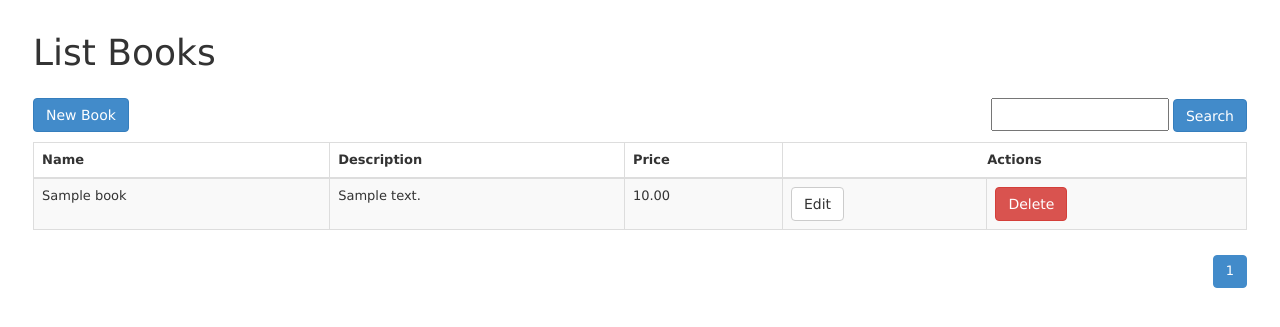
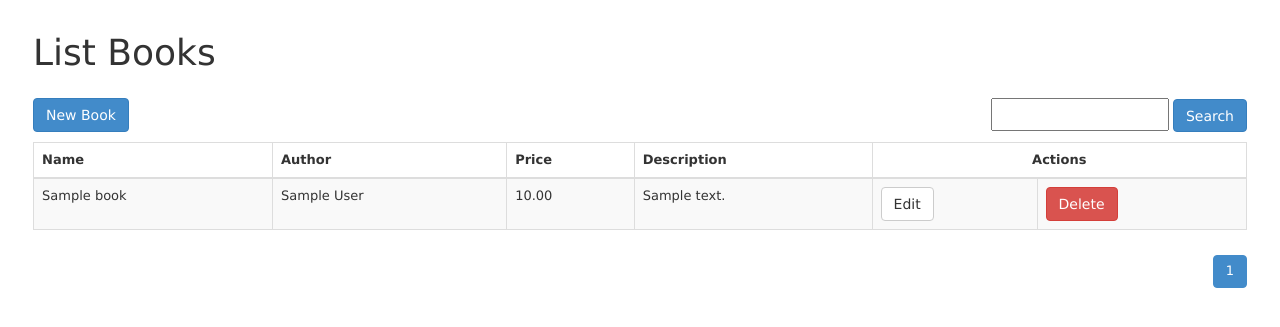
Before and after one commit to danilomeneghel/crud-python-django, a Django app: page / in a window 1280 px wide. Shown: the top 327 px of the page. Run offline with Django 3.2, Linux system fonts and the light colour scheme; tables that the repository leaves empty hold one stand-in row (values such as "Sample post"); some libraries are stand-ins or nearby versions.

Commit message:
Update files

```diff
--- a/books/forms.py
+++ b/books/forms.py
@@ -5,4 +5,4 @@ from .models import Book
 class BookForm(forms.ModelForm):
     class Meta:
         model = Book
-        fields = ['name', 'price', 'description']
+        fields = ['name', 'author', 'price', 'description']
--- a/books/models.py
+++ b/books/models.py
@@ -3,6 +3,7 @@ from django.db import models
 
 class Book(models.Model):
     name = models.CharField(max_length=60)
+    author = models.CharField(max_length=60)
     price = models.DecimalField(max_digits=9, decimal_places=2)
     description = models.TextField(blank=True)
 
--- a/books/templates/books.html
+++ b/books/templates/books.html
@@ -22,8 +22,9 @@
 		<thead>
 			<tr>
 				<th scope="col">Name</th>
+				<th scope="col">Author</th>
+				<th scope="col">Price</th>
 				<th scope="col">Description</th>
-				<th scope="col">Price</th>
 				<th scope="col" colspan="2" class="text-center">Actions</th>
 			</tr>
 		</thead>
@@ -31,8 +32,9 @@
 		{% for book in books %}
 			<tr>
 				<td>{{ book.name }}</td>
+				<td>{{ book.author }}</td>
+				<td>{{ book.price }}</td>
 				<td>{{ book.description }}</td>
-				<td>{{ book.price }}</td>
 				<td><a href="{% url 'update_book' book.id %}" class="btn btn-default">Edit</a></td>
 				<td><a href="{% url 'delete_book' book.id %}" class="btn btn-danger" onclick="return confirm('Are you sure you want to delete this item?')">Delete</a></td>
 			</tr>
```
Also changed, not shown: books/migrations/0001_initial.py.
